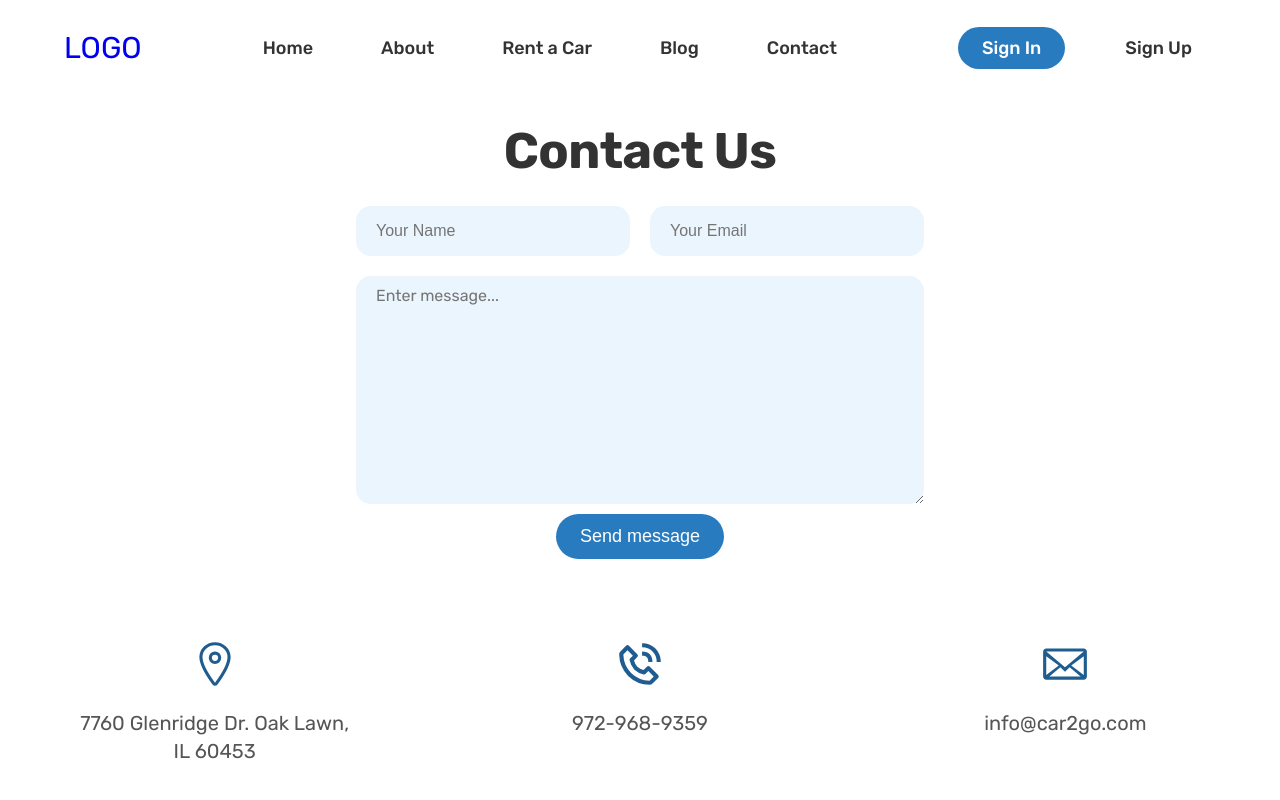
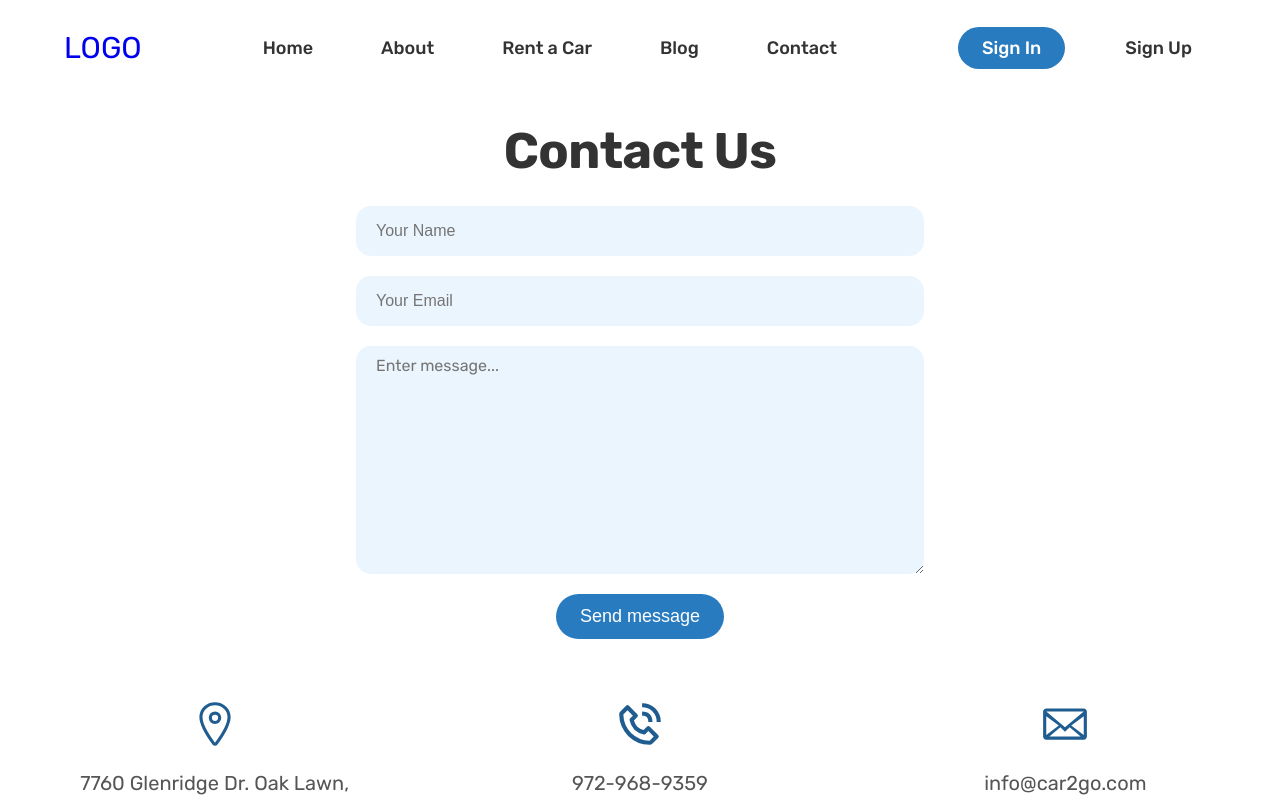
Before and after one commit to ivana7f/car2go, a React (Create React App) app: page /contact in a window 1280 px wide. Shown: the top 800 px of the page. Built offline with nearby package versions, Linux system fonts and the light colour scheme.

Commit message:
added contact form validation

```diff
--- a/src/Components/pages/ContactPage/ContactPage.js
+++ b/src/Components/pages/ContactPage/ContactPage.js
@@ -1,36 +1,158 @@
-import React from "react";
+import React, { useState } from "react";
 import classes from "./ContactPage.module.scss";
 import { IoLocationOutline } from "react-icons/io5";
 import { BiPhoneCall } from "react-icons/bi";
 import { GoMail } from "react-icons/go";
 
 function ContactPage() {
+  // entered name states
+  const [name, setName] = useState("");
+  const [nameIsValid, setNameIsValid] = useState(false);
+  const [nameTouched, setNameTouched] = useState(false);
+
+  // entered email states
+  const [email, setEmail] = useState("");
+  const [emailIsValid, setEmailisValid] = useState(false);
+  const [emailTouched, setEmailTouched] = useState(false);
+
+  // entered message states
+  const [message, setMessage] = useState("");
+  const [messageIsValid, setMessageIsValid] = useState(false);
+  const [messageTouched, setMessageTouched] = useState(false);
+
+  const [isSent, setIsSent] = useState(false);
+
+  // handling state of losing focus
+  function nameInputBlurHandler() {
+    setNameTouched(true);
+    setIsSent(false);
+
+    if (name.trim() === "") {
+      setNameIsValid(false);
+    } else {
+      setNameIsValid(true);
+    }
+  }
+
+  function emailInputBlurHandler() {
+    setEmailTouched(true);
+    setIsSent(false);
+
+    if (!email.match(/^[^ ]+@[^ ]+\.[a-z]{2,3}$/)) {
+      setEmailisValid(false);
+    } else {
+      setEmailisValid(true);
+    }
+  }
+
+  function messageBlurHandler() {
+    setMessageTouched(true);
+    setIsSent(false);
+
+    if (message.trim() === "") {
+      setMessageIsValid(false);
+    } else {
+      setMessageIsValid(true);
+    }
+  }
+
+  // handling form submit
+  function handleSubmit(event) {
+    event.preventDefault();
+
+    setNameTouched(true);
+    setEmailTouched(true);
+    setMessageTouched(true);
+
+    if (name.trim() === "") {
+      setNameIsValid(false);
+      return;
+    }
+
+    if (!email.match(/^[^ ]+@[^ ]+\.[a-z]{2,3}$/)) {
+      setEmailisValid(false);
+      return;
+    }
+
+    if (message.trim() === "") {
+      setMessageIsValid(false);
+      return;
+    }
+
+    setNameIsValid(true);
+    setEmailisValid(true);
+    setMessageIsValid(true);
+
+    // send to server code here
+    setIsSent(true);
+
+    setName("");
+    setEmail("");
+    setMessage("");
+    setNameTouched(false);
+    setEmailTouched(false);
+    setMessageTouched(false);
+  }
+
+  const nameIsInvalid = !nameIsValid && nameTouched;
+  const emailIsInvalid = !emailIsValid && emailTouched;
+  const messageIsInvalid = !messageIsValid && messageTouched;
+
+  // adding classes depending on validity
+  const inputClassesName = nameIsInvalid ? "invalidInput" : "input";
+  const inputClassesEmail = emailIsInvalid ? "invalidInput" : "input";
+  const inputClassesMessage = messageIsInvalid ? "invalidMessage" : "message";
+
   return (
-    <div>
     <section className={classes.contactPage}>
       <div className={classes.contactForm}>
         <h2>Contact Us</h2>
-          <form>
-            <div>
+        <form onSubmit={handleSubmit}>
           <input
             type="text"
             placeholder="Your Name"
-                className={classes.input}
+            className={classes[`${inputClassesName}`]}
+            value={name}
+            onBlur={nameInputBlurHandler}
+            onChange={(event) => setName(event.target.value)}
           />
+          {nameIsInvalid && (
+            <div className={classes.invalidInputText}>
+              Name must not be empty!
+            </div>
+          )}
           <input
             type="email"
             placeholder="Your Email"
-                className={classes.input}
+            className={classes[`${inputClassesEmail}`]}
+            value={email}
+            onBlur={emailInputBlurHandler}
+            onChange={(event) => setEmail(event.target.value)}
           />
-            </div>
+          {emailIsInvalid && (
+            <div className={classes.invalidInputText}>Email is not valid!</div>
+          )}
           <textarea
             placeholder="Enter message..."
-              maxLength={200}
+            maxLength={600}
             rows={10}
             cols={40}
-              className={classes.message}
+            className={classes[`${inputClassesMessage}`]}
+            value={message}
+            onBlur={messageBlurHandler}
+            onChange={(event) => setMessage(event.target.value)}
           ></textarea>
+          {messageIsInvalid && (
+            <div className={classes.invalidInputText}>
+              Message must not be empty!
+            </div>
+          )}
           <button className={classes.sendBtn}>Send message</button>
+          {isSent && (
+            <p className={classes.success}>
+              Your message has been successfully sent!
+            </p>
+          )}
         </form>
       </div>
       <div className={classes.contactInfo}>
@@ -48,7 +170,6 @@ function ContactPage() {
         </div>
       </div>
     </section>
-    </div>
   );
 }
 
--- a/src/Components/pages/ContactPage/ContactPage.module.scss
+++ b/src/Components/pages/ContactPage/ContactPage.module.scss
@@ -9,15 +9,15 @@
   width: 50%;
   margin: 3rem auto;
 
+  form {
+    display: flex;
+    flex-direction: column;
+    gap: 2rem;
+  }
+
   h2 {
     @include heading(5rem, 3rem, 1);
     text-align: center;
-  }
-
-  div {
-    display: flex;
-    gap: 1rem;
-    justify-content: center;
   }
 }
 
@@ -26,17 +26,13 @@
   padding: 1.6rem 2rem;
   border-radius: 15px;
   font-size: 1.6rem;
-  margin-bottom: 1rem;
   border: none;
   background-color: $light-color;
-
-  &:first-child {
-    margin-right: 1rem;
-  }
 }
 
 .message {
   @include text-area();
+  margin-top: 0;
   padding: 1rem 2rem;
   display: block;
   width: 100%;
@@ -48,7 +44,7 @@
 .sendBtn {
   @include btn();
   display: block;
-  margin: 1rem auto 2rem auto;
+  margin: 0 auto;
 }
 
 .contactInfo {
@@ -56,7 +52,7 @@
   justify-content: center;
   align-items: flex-start;
   gap: 14rem;
-  margin-top: 8rem;
+  margin-top: 6rem;
 
   .infoBox {
     @include flex-center();
@@ -70,3 +66,34 @@
     }
   }
 }
+
+.success {
+  font-size: 2rem;
+  text-align: center;
+}
+
+.invalidInput {
+  border: 1px solid #b40e0e;
+  background-color: #fddddd;
+  width: 100%;
+  padding: 1.6rem 2rem;
+  border-radius: 15px;
+  font-size: 1.6rem;
+}
+
+.invalidMessage {
+  @include text-area();
+  border: 1px solid #b40e0e;
+  background-color: #fddddd;
+  margin-top: 0;
+  padding: 1rem 2rem;
+  display: block;
+  width: 100%;
+  border-radius: 15px;
+}
+
+.invalidInputText {
+  margin: 0;
+  color: $error;
+  font-size: 1.6rem;
+}
--- a/src/Styles/Variables.scss
+++ b/src/Styles/Variables.scss
@@ -8,6 +8,8 @@ $text-color-primary: #555;
 $text-color-dark: #333;
 $very-light-gray: #e9ecef;
 $white: #fff;
+
+$error: #f03e3e;
 
 // FONT-SIZES
 $default-font-size: 1.6rem;
```
Lines whose indentation alone changed are shown as unchanged.
